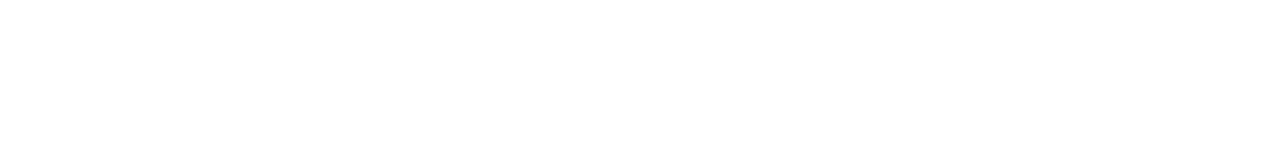
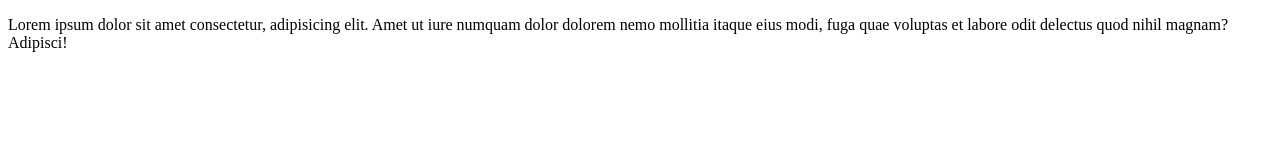
Before and after one commit to RihanDcode/webdevelopment-, a plain HTML site: page HTML/Index.html in a window 1280 px wide. Drawn offline with Linux system fonts and the light colour scheme.

Commit message:
add paragraph

```diff
--- a/HTML/Index.html
+++ b/HTML/Index.html
@@ -4,6 +4,7 @@
     <meta charset="UTF-8">
     <meta name="viewport" content="width=device-width, initial-scale=1.0">
     <title>Document</title>
+    <p>Lorem ipsum dolor sit amet consectetur, adipisicing elit. Amet ut iure numquam dolor dolorem nemo mollitia itaque eius modi, fuga quae voluptas et labore odit delectus quod nihil magnam? Adipisci!</p>
 </head>
 <body>
 
```
